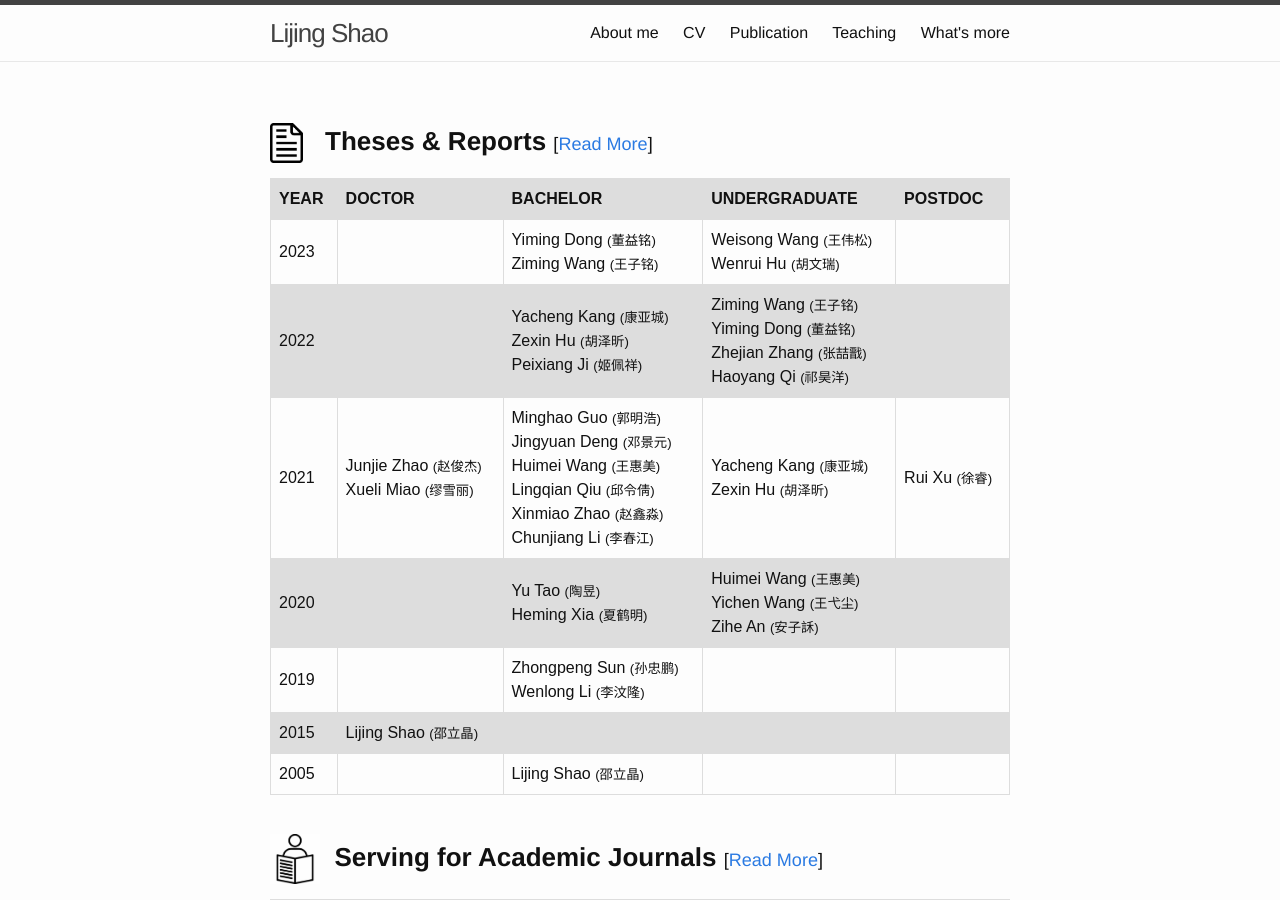
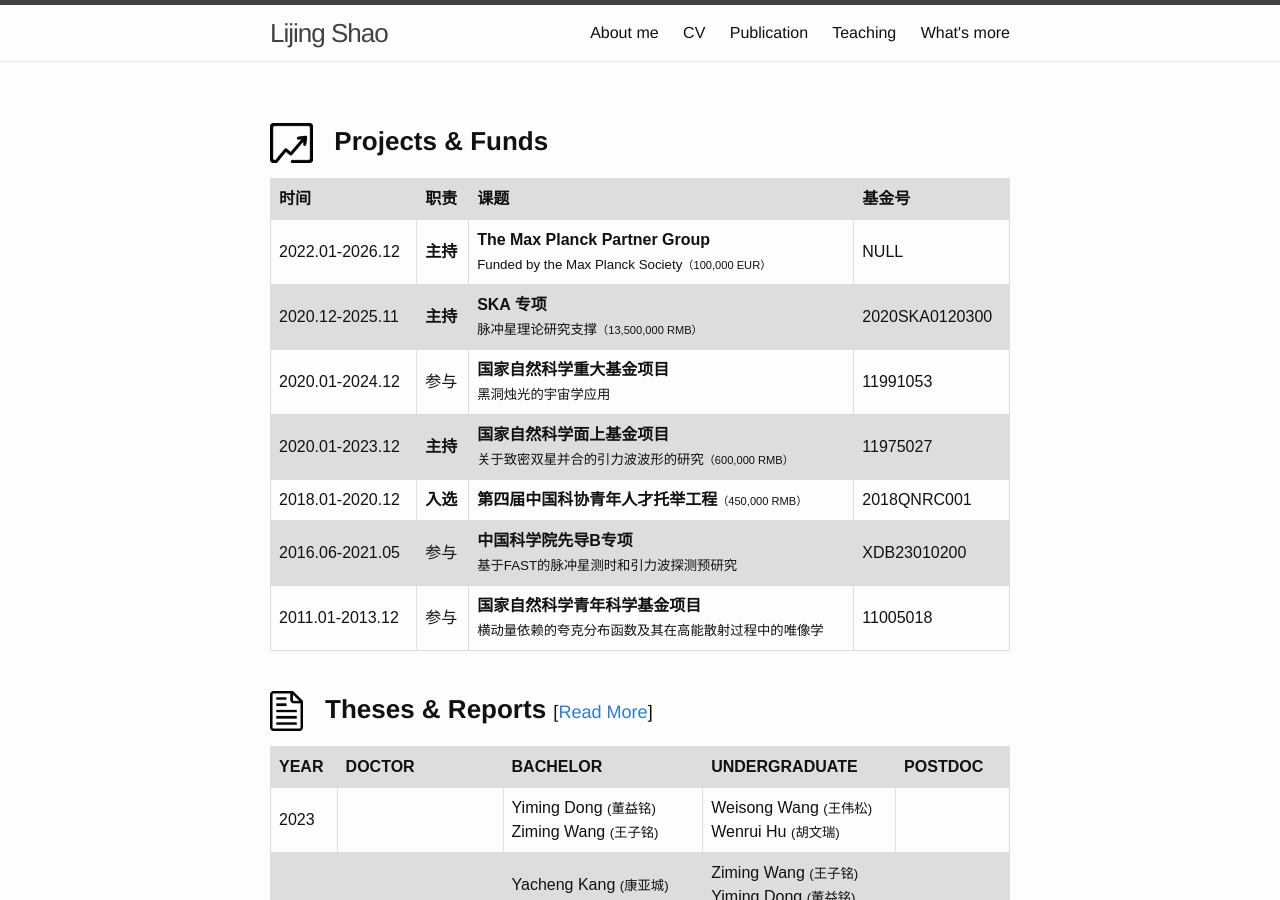
Before and after one commit to Friendshao/Friendshao.github.io, a Jekyll site: the page built from whatsmore/whatsmore.md, in a window 1280 px wide and 900 px high. Built offline with Jekyll 4.4.1, drawn with Linux system fonts in a browser that asks for light colours.

Commit message:
mv funds to whatsmore

```diff
--- a/whatsmore/whatsmore.md
+++ b/whatsmore/whatsmore.md
@@ -21,6 +21,22 @@ tr:nth-child(odd) {
   background-color: #dddddd;
 }
 </style>
+
+### <img src="funds.png" style="height:40px;"> &nbsp; <b>Projects & Funds</b>
+
+| **时间** | **职责** | **课题** | **基金号** |
+| 2022.01-2026.12 | **主持** | **The Max Planck Partner Group** <br> <small> Funded by the Max Planck Society<small>（100,000 EUR）</small> </small> | NULL |
+| 2020.12-2025.11 | **主持** | **SKA 专项** <br> <small> 脉冲星理论研究支撑<small>（13,500,000 RMB）</small> </small> | 2020SKA0120300 |
+| 2020.01-2024.12 | 参与 | **国家自然科学重大基金项目** <br> <small> 黑洞烛光的宇宙学应用 </small> | 11991053 |
+| 2020.01-2023.12 | **主持** | **国家自然科学面上基金项目** <br> <small> 关于致密双星并合的引力波波形的研究<small>（600,000 RMB）</small>  </small> | 11975027 |
+| 2018.01-2020.12 | **入选** | **第四届中国科协青年人才托举工程**<small><small>（450,000 RMB）</small></small> | 2018QNRC001 |
+| 2016.06-2021.05 | 参与 | **中国科学院先导B专项** <br> <small> 基于FAST的脉冲星测时和引力波探测预研究 </small> | XDB23010200 |
+| 2011.01-2013.12 | 参与 | **国家自然科学青年科学基金项目** <br> <small> 横动量依赖的夸克分布函数及其在高能散射过程中的唯像学 </small> | 11005018 |
+
+<!-- | 2021.01-2024.12 | **入选** | **国家海外高层次人才青年项目** | NULL | -->
+
+<br>
+<p></p>
 
 ### <img src="report.png" style="height:40px;"> &nbsp; <b>Theses & Reports</b> <small><small>[[Read More](/docs/theses)]</small></small>
 
```
Also changed, not shown: docs/funds.md (deleted, +0 -30 lines), whatsmore/funds.png (added).
